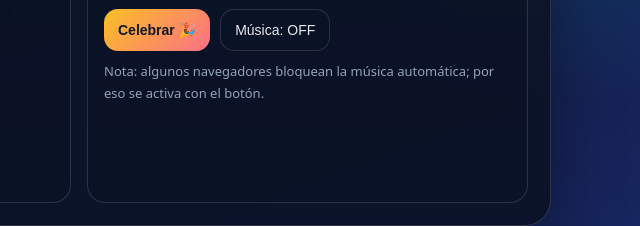
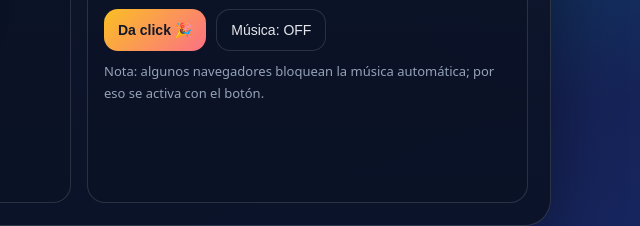
Before and after one commit to adrianmc123/susana, a plain HTML site: page index.html in a window 1280 px wide. Shown: the part 386-612 px from the top of the page, 561-1201 px from the left. Drawn offline with Linux system fonts and the light colour scheme.

Commit message:
Update index.html

```diff
--- a/index.html
+++ b/index.html
@@ -8,7 +8,7 @@
   <!-- Open Graph (cambia REPO por el nombre real de tu repo) -->
   <meta property="og:type" content="website" />
   <meta property="og:title" content="¡Feliz cumple, Susana! 😺🎉" />
-  <meta property="og:description" content="Una tarjeta con cariño de Adrián (con confeti y un gatito)." />
+  <meta property="og:description" content="Una tarjeta con cariño de Adrian." />
   <meta property="og:url" content="https://adrianmc123.github.io/susana/" />
   <meta property="og:image" content="https://adrianmc123.github.io/REPO/pastel.svg" />
   <meta property="og:image:alt" content="Gatito de cumpleaños con confeti" />
@@ -304,7 +304,7 @@
           </p>
 
           <div class="actions">
-            <button class="primary" id="btnCelebrate">Celebrar 🎉</button>
+            <button class="primary" id="btnCelebrate">Da click 🎉</button>
             <button id="btnMusic">Música: OFF</button>
           </div>
 
```
